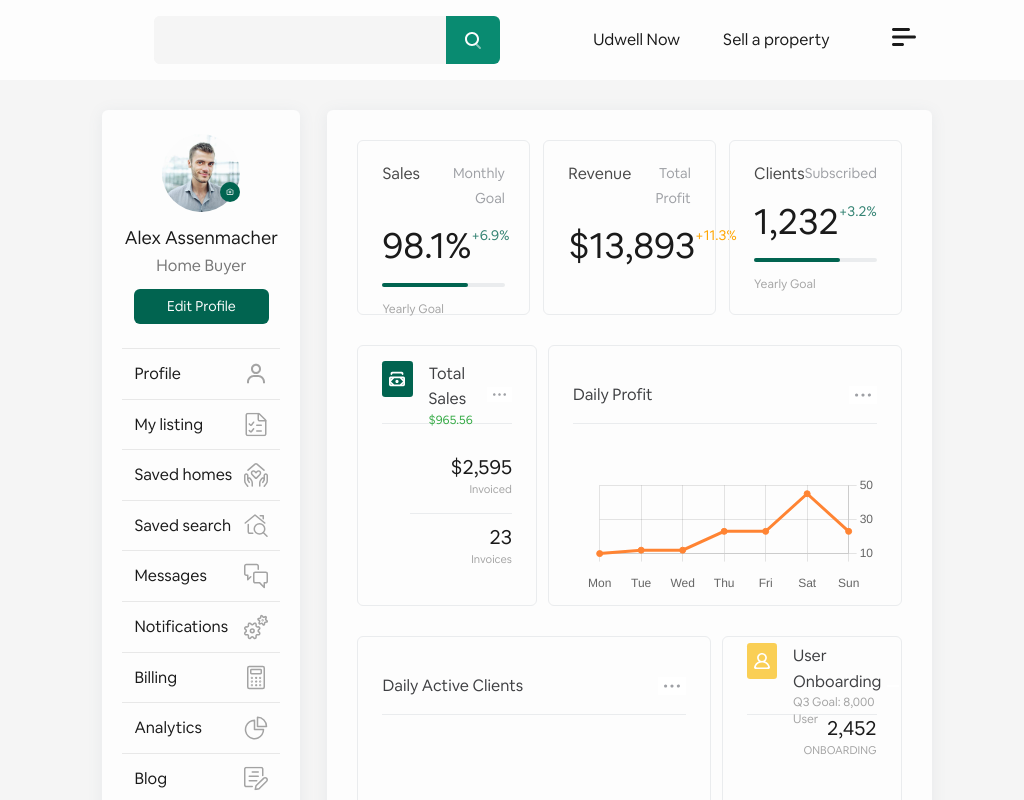
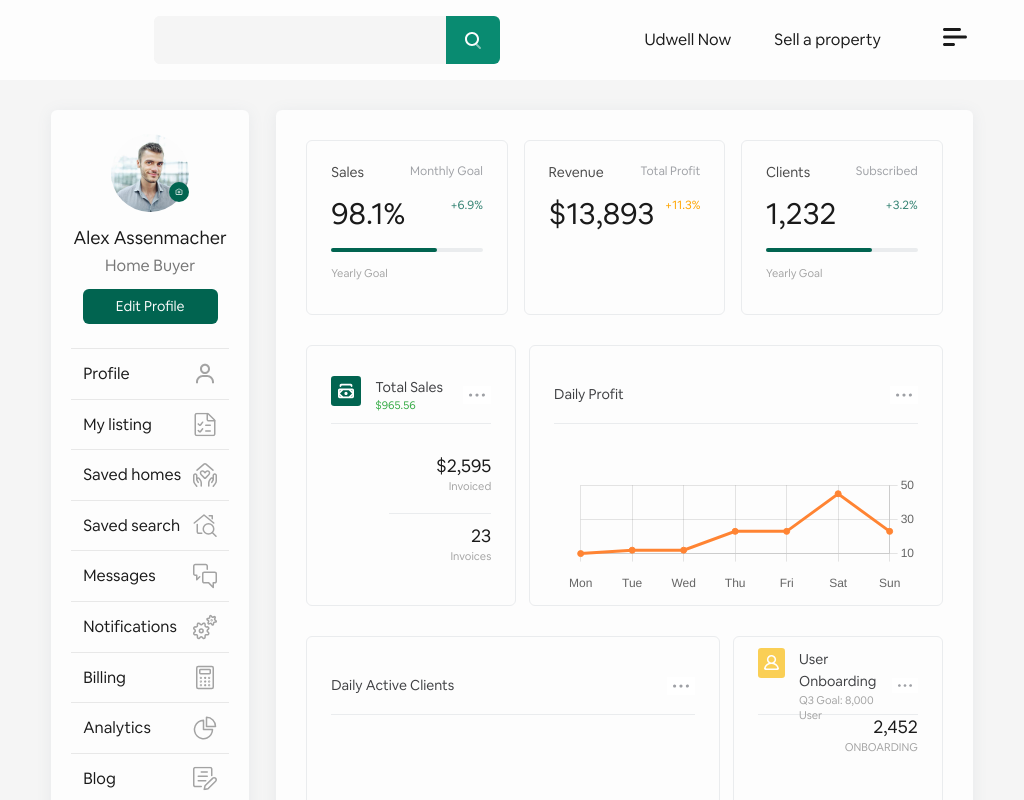
Before and after one commit to abdulmalikgh/front-end-challenge, a React (Create React App) app: page / in a window 1024 px wide. Shown: the top 800 px of the page. Built offline with nearby package versions, Linux system fonts and the light colour scheme.

Commit message:
Update with some small padding @ width 1200px

```diff
--- a/src/assets/scss/app.scss
+++ b/src/assets/scss/app.scss
@@ -171,7 +171,6 @@ main {
   height: 814px;
   width: calc(100% - 315px);
   padding: 30px;
-
 
   //   TOP CARDS
   .top_cards {
@@ -435,9 +434,82 @@ main {
     width: 100%;
   }
 }
-
+@media screen and (min-width: 992px) and (max-width: 1200px) {
+  main {
+    padding-left: 5%;
+    padding-right: 5%;
+  }
+  .top_cards {
+    .card {
+      // padding: 15px 10px;
+    }
+    .with_progress {
+      .top {
+        .title {
+          font-size: 14px !important;
+        }
+        .description {
+          font-size: 12px !important;
+        }
+      }
+      .percentage {
+        .bigger {
+          font-size: 30px !important;
+        }
+        .smaller {
+          font-size: 12px !important;
+        }
+      }
+      .yearly-goal {
+        p {
+          font-size: 11px !important;
+        }
+      }
+    }
+  }
+  ._header {
+    .side_icon {
+      outline: none;
+      border: none;
+      background: #fff;
+    }
+    .title {
+      display: flex;
+      button {
+        width: 30px;
+        height: 30px;
+        margin-right: 14px !important;
+      }
+      .tatal_sales {
+        .total {
+          font-size: 14px !important;
+        }
+        .amount {
+          font-size: 11px !important;
+          line-height: 140%;
+        }
+      }
+    }
+  }
+  .dailyProfittitle {
+    font-size: 14px !important;
+  }
+  .onboarding {
+    font-size: 11px !important;
+  }
+  .body {
+    .text {
+      div {
+        .top {
+          font-size: 18px !important;
+        }
+      }
+    }
+  }
+}
 @media screen and (max-width: 768px) {
-  .main, main{
+  .main,
+  main {
     height: auto;
     max-height: 100%;
   }
@@ -447,8 +519,8 @@ main {
     justify-content: space-between;
     flex-direction: column;
     .card {
-      width: 100%!important;
-      &:not(:last-of-type){
+      width: 100% !important;
+      &:not(:last-of-type) {
         margin-bottom: 20px;
       }
     }
@@ -456,49 +528,47 @@ main {
   .middle_cards {
     flex-direction: column;
     .totalSsales {
-      width: 100%!important;
+      width: 100% !important;
     }
     .profit {
-      width: 100%!important;
+      width: 100% !important;
     }
   }
-  ._with_small_screen_margin{
+  ._with_small_screen_margin {
     margin-bottom: 30px;
   }
 }
 
 @media screen and (max-width: 540px) {
-  .main{
-    padding:15px;
+  .main {
+    padding: 15px;
   }
   .top_cards {
-    .card{
+    .card {
       // padding: 15px 10px;
     }
     .with_progress {
       .top {
         .title {
-          font-size: 14px!important;
-
+          font-size: 14px !important;
         }
         .description {
-          font-size: 12px!important;
+          font-size: 12px !important;
         }
       }
       .percentage {
         .bigger {
-          font-size: 30px!important;
+          font-size: 30px !important;
         }
         .smaller {
-          font-size: 12px!important;
+          font-size: 12px !important;
         }
       }
       .yearly-goal {
         p {
-          font-size: 11px!important;
+          font-size: 11px !important;
         }
       }
-
     }
   }
 
@@ -513,30 +583,30 @@ main {
       button {
         width: 30px;
         height: 30px;
-        margin-right: 14px!important;
+        margin-right: 14px !important;
       }
       .tatal_sales {
         .total {
-          font-size: 14px!important;
+          font-size: 14px !important;
         }
         .amount {
-          font-size: 11px!important;
+          font-size: 11px !important;
           line-height: 140%;
         }
       }
     }
   }
   .dailyProfittitle {
-    font-size: 14px!important;
+    font-size: 14px !important;
   }
   .onboarding {
-    font-size: 11px!important;
+    font-size: 11px !important;
   }
   .body {
     .text {
       div {
         .top {
-          font-size: 18px!important;
+          font-size: 18px !important;
         }
       }
     }
--- a/src/assets/scss/footer.scss
+++ b/src/assets/scss/footer.scss
@@ -87,7 +87,7 @@ footer {
 
 //  responsive breakpoints
 
-@media screen and (max-width: 992px) {
+@media screen and (max-width: 1200px) {
   footer {
     padding-right: 5%;
     padding-left: 5%;
--- a/src/assets/scss/header.scss
+++ b/src/assets/scss/header.scss
@@ -92,7 +92,7 @@
 
 @media screen and (max-width: 1200px) {
   .header {
-    padding-right: 10%;
+    padding-right: 5%;
     padding-left: 15%;
     .right_side_nav {
       display: flex;
@@ -101,6 +101,7 @@
     }
   }
 }
+
 @media screen and (max-width: 992px) {
   ._icon_small {
     display: block !important;
```
